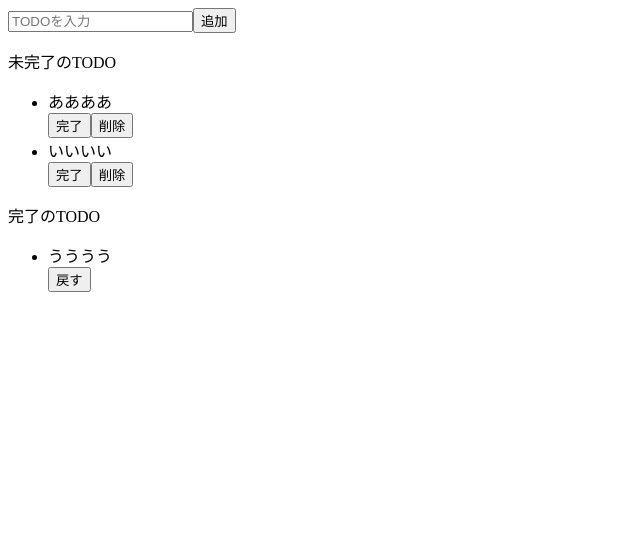
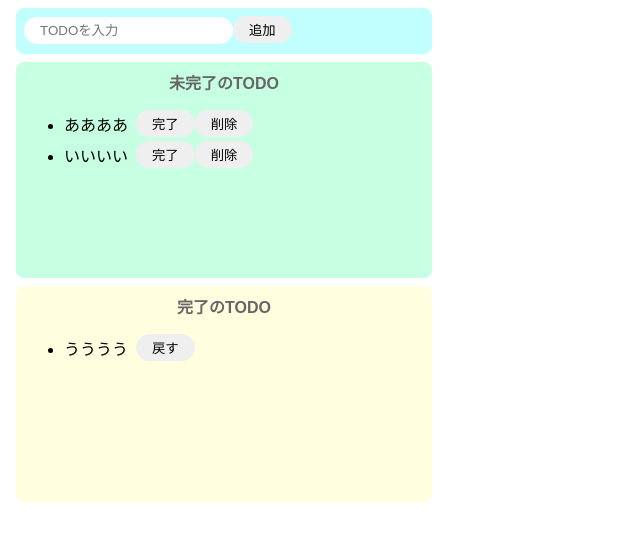
Before and after one commit to BPkuma/react-basic, a React (Create React App) app: page / in a window 1280 px wide. Shown: the top 540 px of the page, without its empty margins (0-640 px from the left). Built offline with nearby package versions, Linux system fonts and the light colour scheme.

Commit message:
CSS記述とclassName設定

```diff
--- a/src/App.jsx
+++ b/src/App.jsx
@@ -4,29 +4,29 @@
 export const App = () => {
   return (
     <>
-      <div>
+      <div className="input-area">
         <input placeholder="TODOを入力" />
         <button>追加</button>
       </div>
-      <div>
-        <p>未完了のTODO</p>
+      <div className="incomplete-area">
+        <p className="title">未完了のTODO</p>
         <ul>
-          <div>
+          <div className="list-row">
             <li>ああああ</li>
             <button>完了</button>
             <button>削除</button>
           </div>
-          <div>
+          <div className="list-row">
             <li>いいいい</li>
             <button>完了</button>
             <button>削除</button>
           </div>
         </ul>
       </div>
-      <div>
-        <p>完了のTODO</p>
+      <div className="complete-area">
+        <p className="title">完了のTODO</p>
           <ul>
-            <div>
+            <div className="list-row">
               <li>うううう</li>
               <button>戻す</button>
             </div>
--- a/src/styles.css
+++ b/src/styles.css
@@ -0,0 +1,66 @@
+body {
+  font-family: sans-serif;
+}
+
+input {
+  border-radius: 16px;
+  border: none;
+  padding: 6px 16px;
+  outline: none;
+}
+
+button {
+  border-radius: 16px;
+  border: none;
+  padding: 4px 16px;
+}
+
+button:hover {
+  background-color: #ff7fff;
+  color: #fff;
+  cursor: pointer;
+}
+
+li {
+  margin-right: 8px;
+}
+
+.input-area {
+  background-color: #c1ffff;
+  width: 400px;
+  height: 30px;
+  border-radius: 8px;
+  padding: 8px;
+  margin: 8px;
+}
+
+.incomplete-area {
+  background-color: #c6ffe2;
+  width: 400px;
+  min-height: 200px;
+  padding: 8px;
+  margin: 8px;
+  border-radius: 8px;
+}
+
+.complete-area {
+  background-color: #ffffe0;
+  width: 400px;
+  min-height: 200px;
+  padding: 8px;
+  margin: 8px;
+  border-radius: 8px;
+}
+
+.title {
+  text-align: center;
+  margin-top: 0;
+  font-weight: bold;
+  color: #666;
+}
+
+.list-row {
+  display: flex;
+  align-items: center;
+  padding-bottom: 4px;
+}
```
